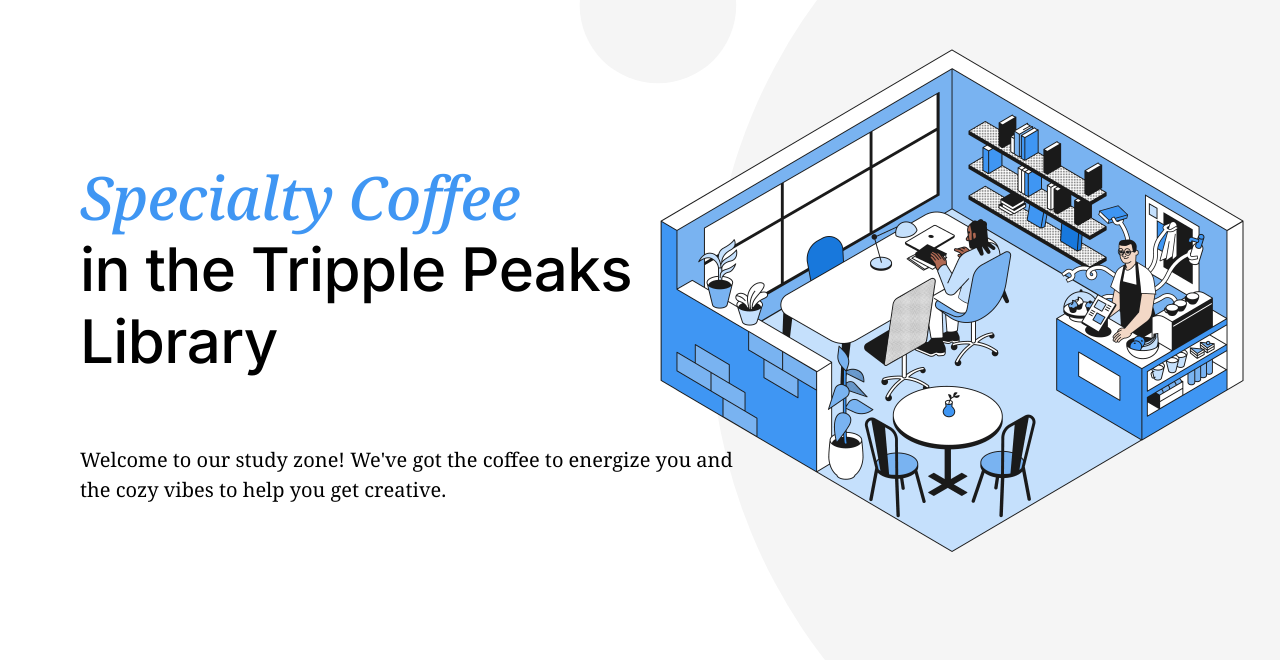
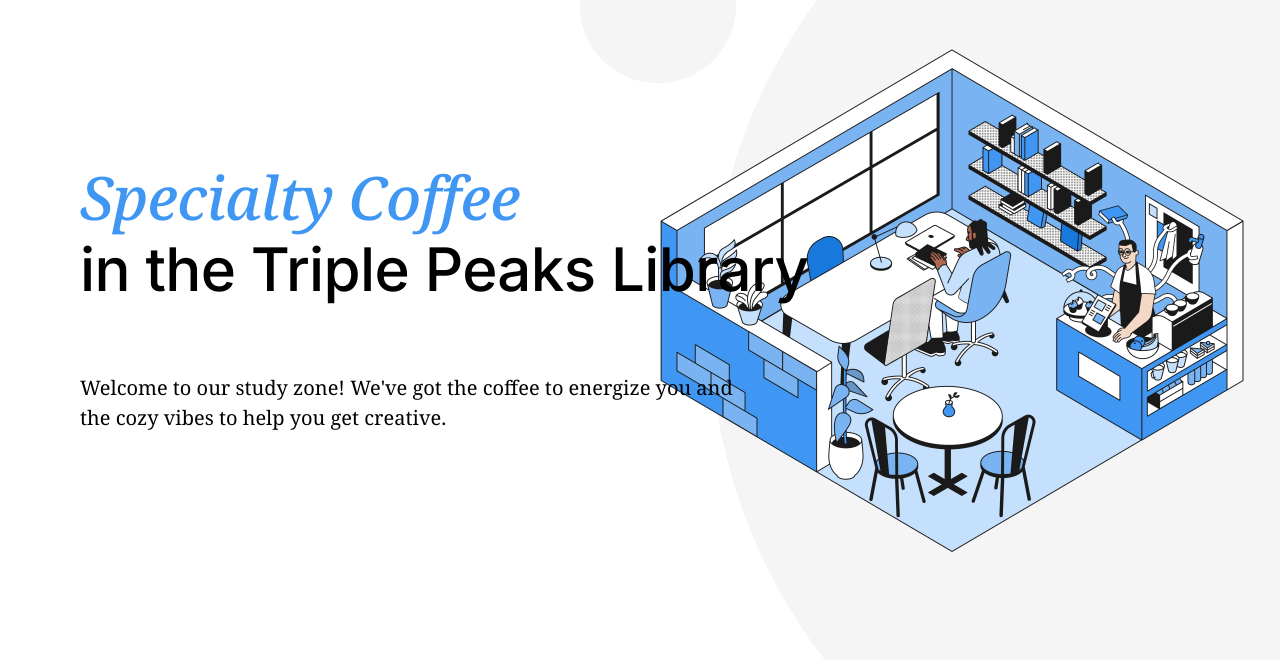
Before and after one commit to OmoBarbie/se_project_coffeeshop, a plain HTML site: page index.html in a window 1280 px wide. Shown: the part 107-767 px from the top of the page. Drawn offline with Linux system fonts and the light colour scheme.

Commit message:
edited spelling error

```diff
--- a/index.html
+++ b/index.html
@@ -49,7 +49,7 @@
         </nav>
         <h1 class="header__title">
           <span class="header__span-accent">Specialty Coffee</span> in the
-          Tripple Peaks Library
+          Triple Peaks Library
         </h1>
         <p class="header__description">
           Welcome to our study zone! We've got the coffee to energize you and
```
